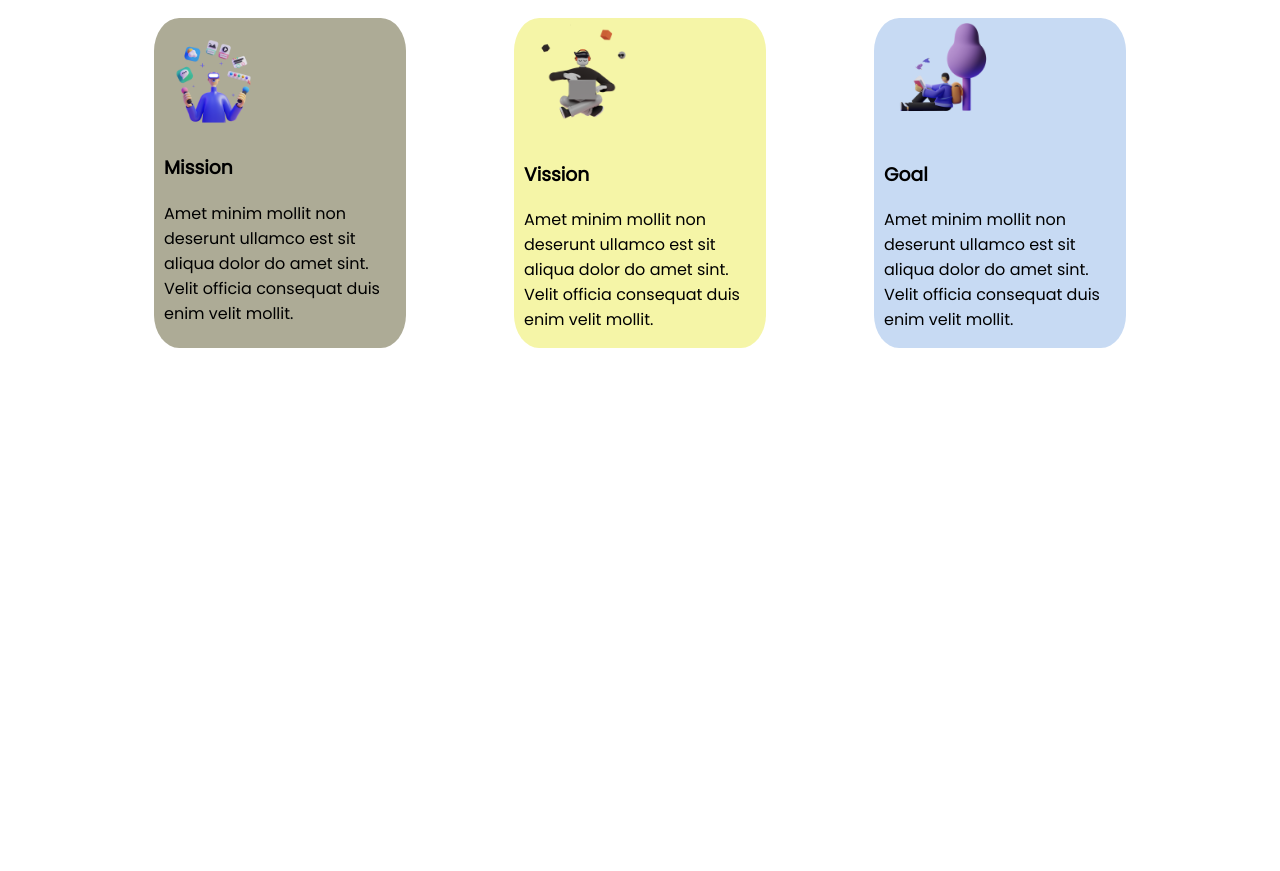
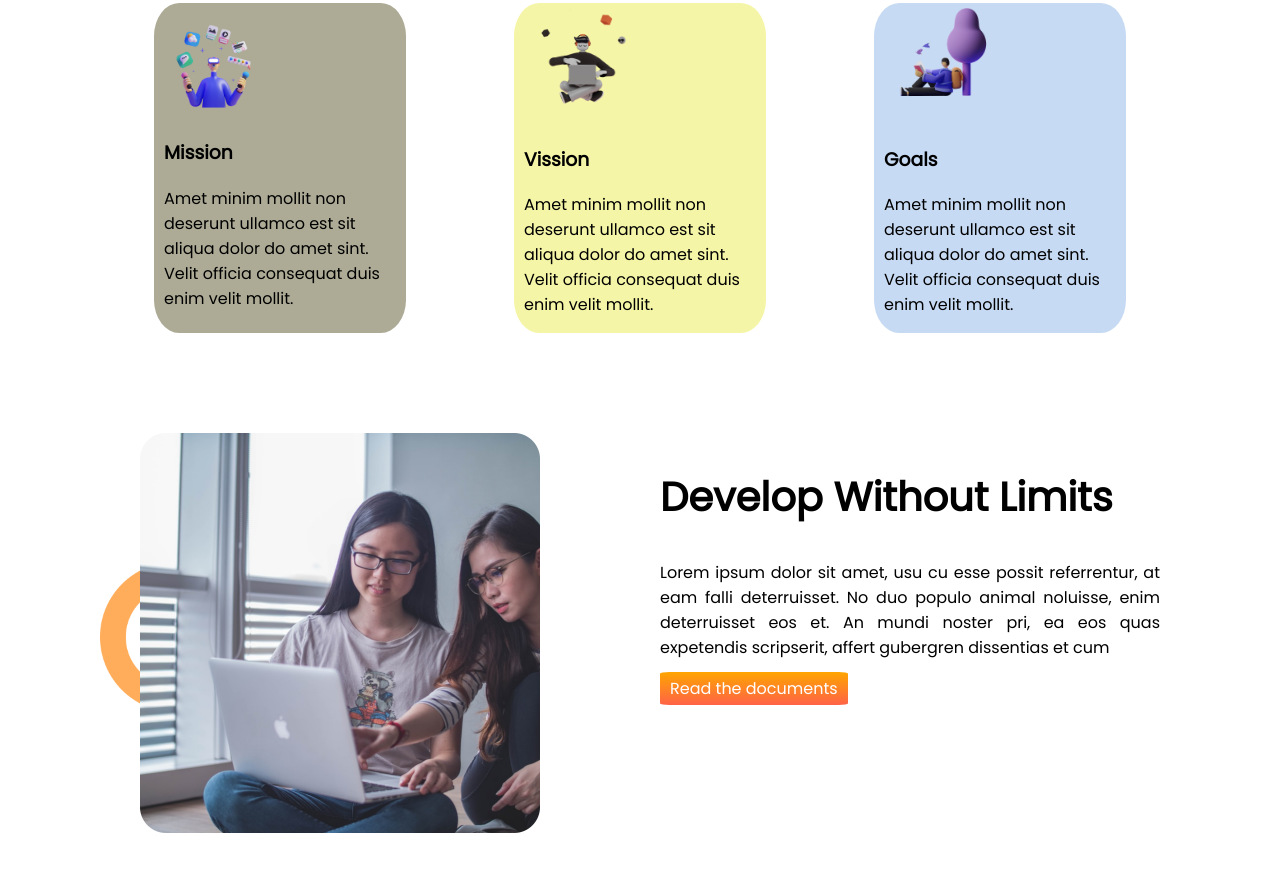
Before and after one commit to abrakib942/assignment-1, a plain HTML site: page index.html in a window 1280 px wide. Shown: the part 861-1732 px from the top of the page. Before the commit the page ends 1309 px from the top, so only its background shows below. Drawn offline with Linux system fonts and the light colour scheme.

Commit message:
third section

```diff
--- a/index.html
+++ b/index.html
@@ -47,7 +47,7 @@
 
                         <div class="item" id="bg-goal">
                             <img src="images/illustrator-3.png" alt="">
-                            <h3>Goal</h3>
+                            <h3>Goals</h3>
                             <p>Amet minim mollit non deserunt
                                 ullamco est sit aliqua dolor do amet
                                 sint. Velit officia consequat duis enim
@@ -56,9 +56,18 @@
       </div>
 
    </section>
-   <section>
-       <div>
-
+   <section class="flexible bg-image">
+       <div class="half-width">
+        <img src="coding.png" alt="">
+       </div>
+       <div class="half-width">
+           <h1>Develop Without Limits</h1>
+           <p>Lorem ipsum dolor sit amet, usu cu esse possit referrentur, at eam falli
+            deterruisset. No duo populo animal noluisse, enim deterruisset eos et. An
+            mundi noster pri, ea eos quas expetendis scripserit, affert gubergren
+            dissentias et cum</p>
+            <a target="_blank" class="link-button" href="https://www.linkedin.com/in/a-b-rakib-aa7b76207/">Read the documents</a>
        </div>
    </section>
+ </body>
 </html>
--- a/style.css
+++ b/style.css
@@ -3,7 +3,7 @@ body{
     margin: 0;
 }
 h1{
-    font-size: 50px;
+    font-size: 40px;
 }
 .text-border{
     border-left: 4px solid;
@@ -33,7 +33,6 @@ h1{
     padding: 5px 10px;
     border-radius: 5%;
     color: white;
-    font-weight: 700;
 }
 .area{
     text-align: center;
@@ -60,3 +59,9 @@ h1{
 img{
     width: 50%;
 }
+.bg-image{
+    background-image: url(images/shape-1.png);
+    background-repeat: no-repeat;
+    background-position: left;
+    background-size: 150px;
+}
```
Also changed, not shown: images/shape-1.png (renamed from shape-1.png).
